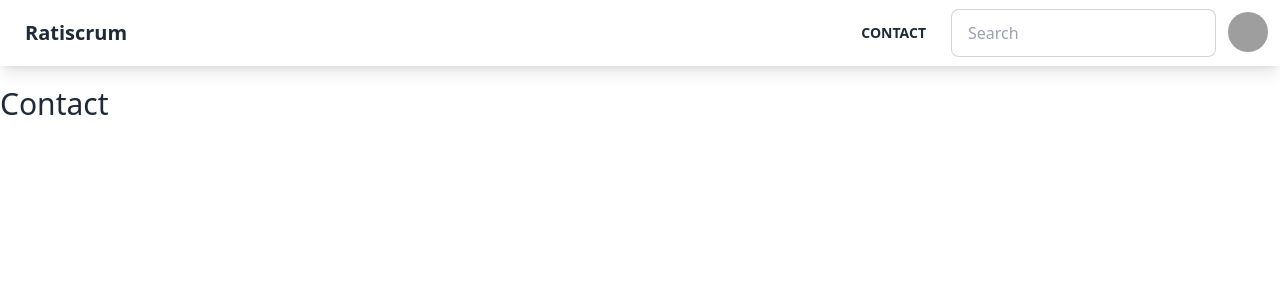
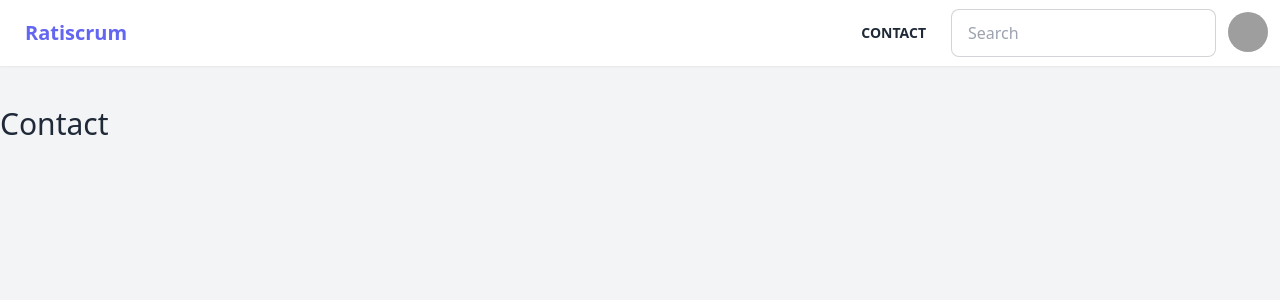
Before and after one commit to Ratiscrum-V2/rts-app, a React (Vite) app: page /contact in a window 1280 px wide. Shown: the top 300 px of the page. Built offline with nearby package versions, Linux system fonts and the light colour scheme; grey boxes are pictures that could not be loaded.

Commit message:
refactor(app): improved global design

```diff
--- a/index.html
+++ b/index.html
@@ -9,7 +9,7 @@
 </head>
 
 <body>
-  <div id="root"></div>
+  <div id="root" style="height: 100%;"></div>
   <script type="module" src="/src/main.tsx"></script>
 </body>
 
--- a/src/App.tsx
+++ b/src/App.tsx
@@ -2,10 +2,10 @@ import { Outlet } from "react-router-dom";
 import Navbar from "./components/Navbar";
 export default function App() {
 
-  return <div>
+  return <div className="bg-gray-100 h-screen">
     <Navbar />
 
-    <div className="container mx-auto py-5">
+    <div className="container mx-auto my-10">
 
       <Outlet />
 
--- a/src/components/Navbar.tsx
+++ b/src/components/Navbar.tsx
@@ -1,9 +1,9 @@
 import { Link } from "react-router-dom";
 
 export default function Navbar() {
-    return <div className="navbar bg-base-100 shadow-lg gap-2">
+    return <div className="navbar bg-base-100 drop-shadow-sm gap-2">
         <div className="flex-1">
-            <Link to={'/'} className="btn btn-ghost normal-case text-xl">Ratiscrum</Link>
+            <Link to={'/'} className="btn btn-ghost normal-case text-xl text-indigo-500">Ratiscrum</Link>
         </div>
         <div className="flex-none">
             <ul className="menu menu-horizontal p-0">
--- a/src/index.css
+++ b/src/index.css
@@ -1,3 +1,8 @@
 @tailwind base;
 @tailwind components;
 @tailwind utilities;
+
+html,
+body {
+    height: 100%;
+}
--- a/src/pages/ErrorPage.tsx
+++ b/src/pages/ErrorPage.tsx
@@ -1,4 +1,4 @@
-import { useRouteError } from "react-router-dom";
+import { Link, useRouteError } from "react-router-dom";
 
 interface RouteError {
     statusText: string;
@@ -10,9 +10,10 @@ export default function ErrorPage() {
     console.error(error);
 
     return (
-        <div id="error-page">
-            <h1>Mince !</h1>
+        <div className="flex flex-col items-center justify-center gap-3 my-10">
+            <h1 className="font-bold text-3xl">Mince !</h1>
             <p>La page demandée n'existe pas ...</p>
+            <Link to={'/'} className="btn">Retour à l'accueil</Link>
             <p>
                 <i>{error.statusText || error.message}</i>
             </p>
--- a/src/pages/Home.tsx
+++ b/src/pages/Home.tsx
@@ -1,5 +1,3 @@
-import { Link } from "react-router-dom";
-
 export default function Home() {
 
     return <>
```
